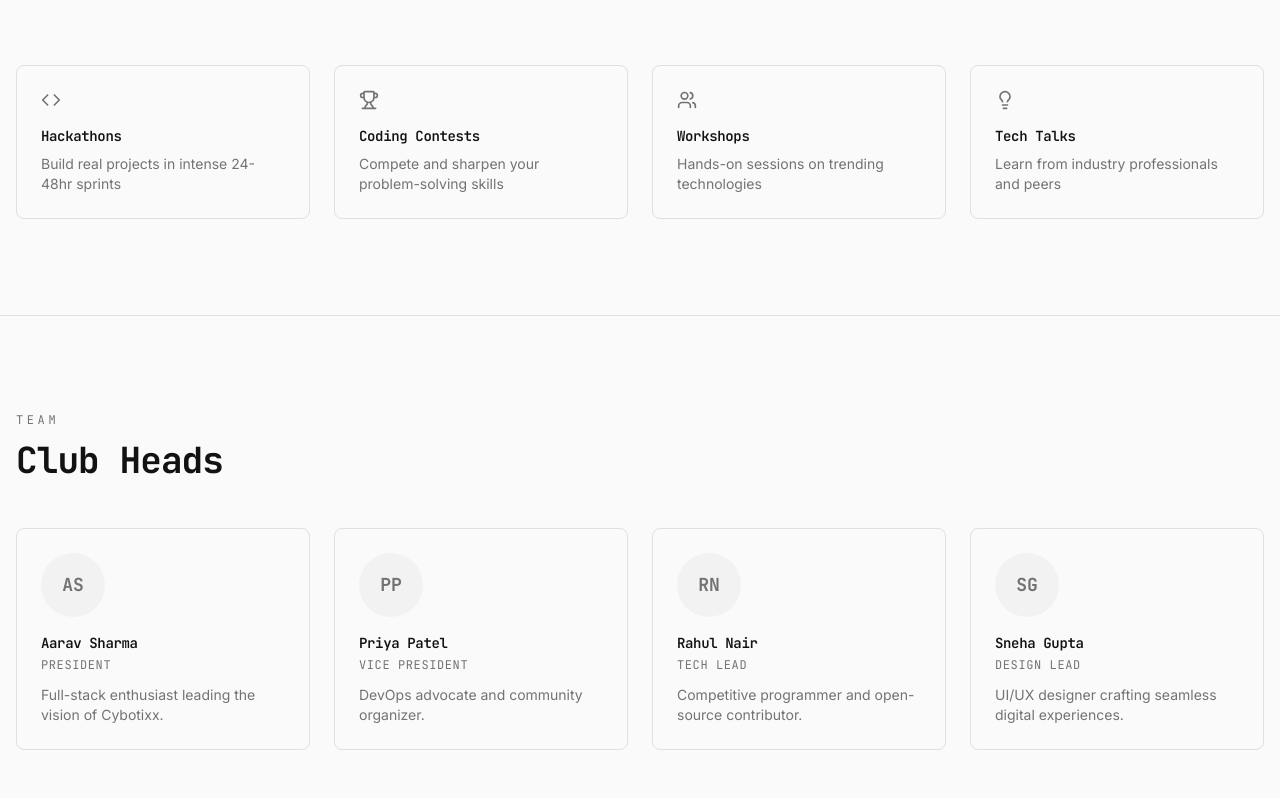
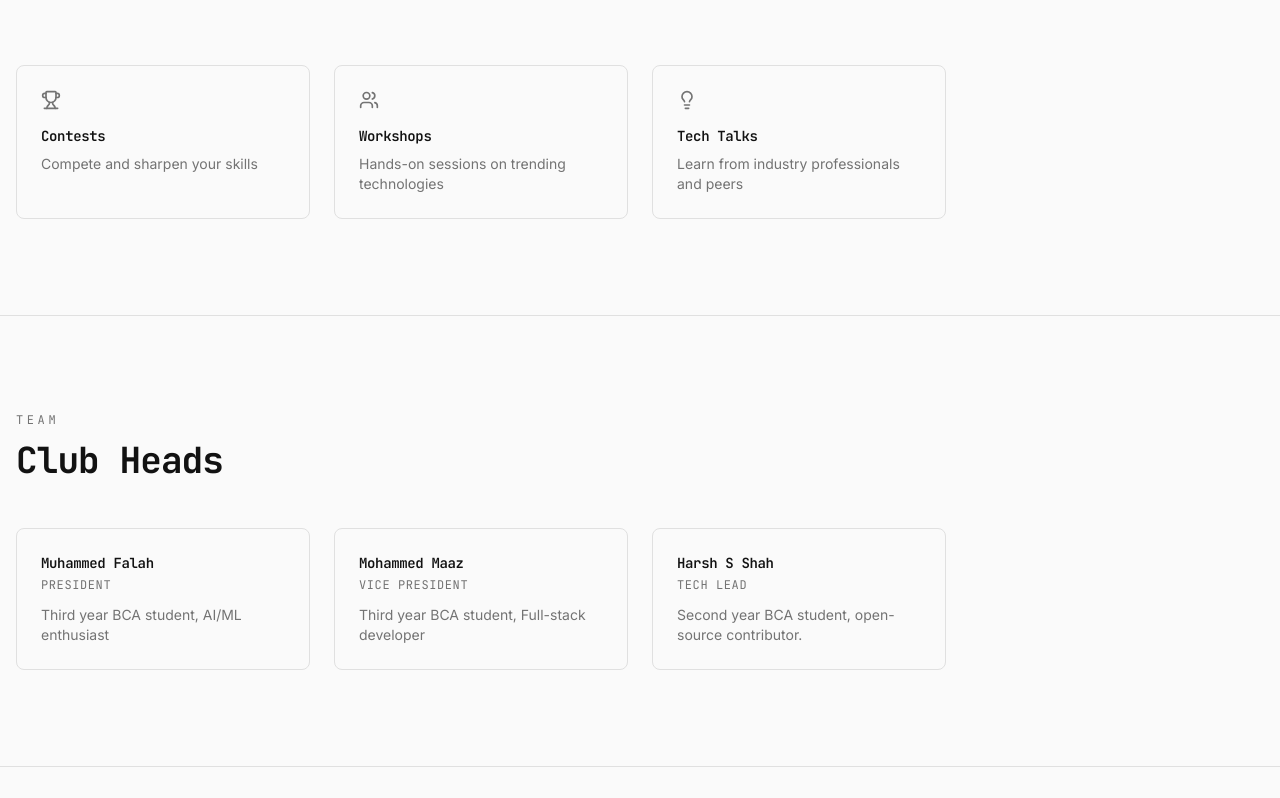
Before and after one commit to Harshshah6/cybotixx-2026, a Next.js app: page / in a window 1280 px wide. Shown: the part 1002-1800 px from the top of the page. Built offline with nearby package versions, Linux system fonts and the light colour scheme; no server answers; the database is empty.

Commit message:
fix: landing page data

```diff
--- a/src/app/layout.tsx
+++ b/src/app/layout.tsx
@@ -3,8 +3,8 @@ import "./globals.css";
 import { Toaster } from "@/components/ui/sonner";
 
 export const metadata: Metadata = {
-  title: "Create Next App",
-  description: "Generated by create next app",
+  title: "Cybotixx - BCA Forum",
+  description: "A student-driven tech community fostering innovation through hackathons, coding contests, workshops, and collaborative learning.",
 };
 
 export default function RootLayout({
@@ -16,6 +16,7 @@ export default function RootLayout({
     <html lang="en">
       <body
         className={`antialiased`}
+        suppressHydrationWarning
       >
         <Toaster/>
         {children}
--- a/src/components/landing/AboutSection.tsx
+++ b/src/components/landing/AboutSection.tsx
@@ -1,8 +1,8 @@
-import { Code, Trophy, Users, Lightbulb } from "lucide-react";
+import { Trophy, Users, Lightbulb } from "lucide-react";
 
 const features = [
-  { icon: Code, title: "Hackathons", desc: "Build real projects in intense 24-48hr sprints" },
-  { icon: Trophy, title: "Coding Contests", desc: "Compete and sharpen your problem-solving skills" },
+  // { icon: Code, title: "Hackathons", desc: "Build real projects in intense 24-48hr sprints" },
+  { icon: Trophy, title: "Contests", desc: "Compete and sharpen your skills" },
   { icon: Users, title: "Workshops", desc: "Hands-on sessions on trending technologies" },
   { icon: Lightbulb, title: "Tech Talks", desc: "Learn from industry professionals and peers" },
 ];
--- a/src/components/landing/ClubHeadsSection.tsx
+++ b/src/components/landing/ClubHeadsSection.tsx
@@ -1,8 +1,7 @@
 const heads = [
-  { name: "Aarav Sharma", position: "President", bio: "Full-stack enthusiast leading the vision of Cybotixx." },
-  { name: "Priya Patel", position: "Vice President", bio: "DevOps advocate and community organizer." },
-  { name: "Rahul Nair", position: "Tech Lead", bio: "Competitive programmer and open-source contributor." },
-  { name: "Sneha Gupta", position: "Design Lead", bio: "UI/UX designer crafting seamless digital experiences." },
+  { name: "Muhammed Falah", position: "President", bio: "Third year BCA student, AI/ML enthusiast" },
+  { name: "Mohammed Maaz", position: "Vice President", bio: "Third year BCA student, Full-stack developer" },
+  { name: "Harsh S Shah", position: "Tech Lead", bio: "Second year BCA student, open-source contributor." },
 ];
 
 const ClubHeadsSection = () => (
@@ -14,11 +13,11 @@ const ClubHeadsSection = () => (
       <div className="grid grid-cols-1 sm:grid-cols-2 lg:grid-cols-4 gap-6">
         {heads.map((h) => (
           <div key={h.name} className="border rounded-lg p-6">
-            <div className="w-16 h-16 rounded-full bg-muted flex items-center justify-center mb-4">
+            {/* <div className="w-16 h-16 rounded-full bg-muted flex items-center justify-center mb-4">
               <span className="font-mono text-lg font-bold text-muted-foreground">
                 {h.name.split(" ").map(n => n[0]).join("")}
               </span>
-            </div>
+            </div> */}
             <h3 className="font-mono text-sm font-semibold">{h.name}</h3>
             <p className="text-xs text-muted-foreground font-mono uppercase tracking-wider mt-1">{h.position}</p>
             <p className="text-sm text-muted-foreground mt-3">{h.bio}</p>
```
